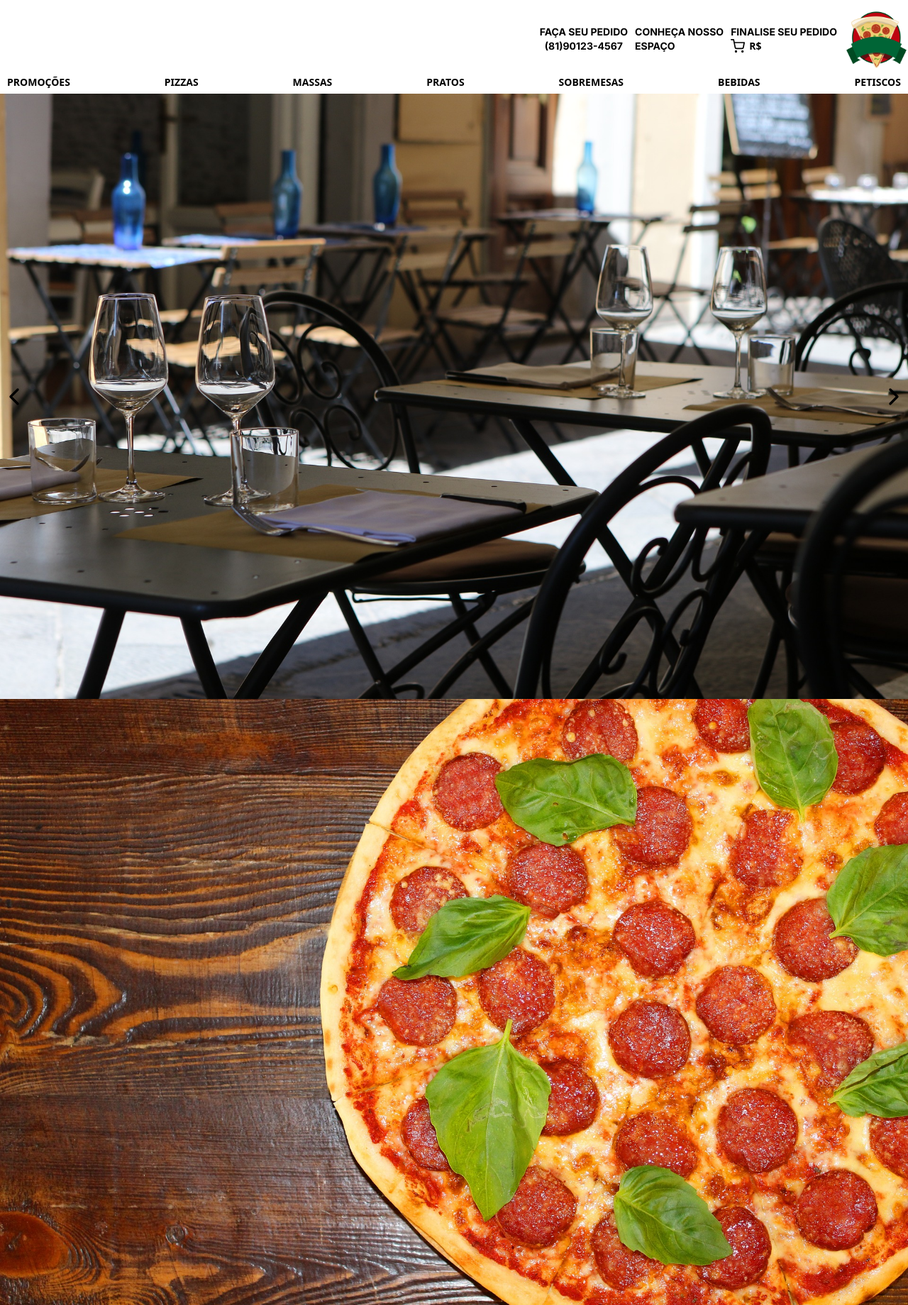
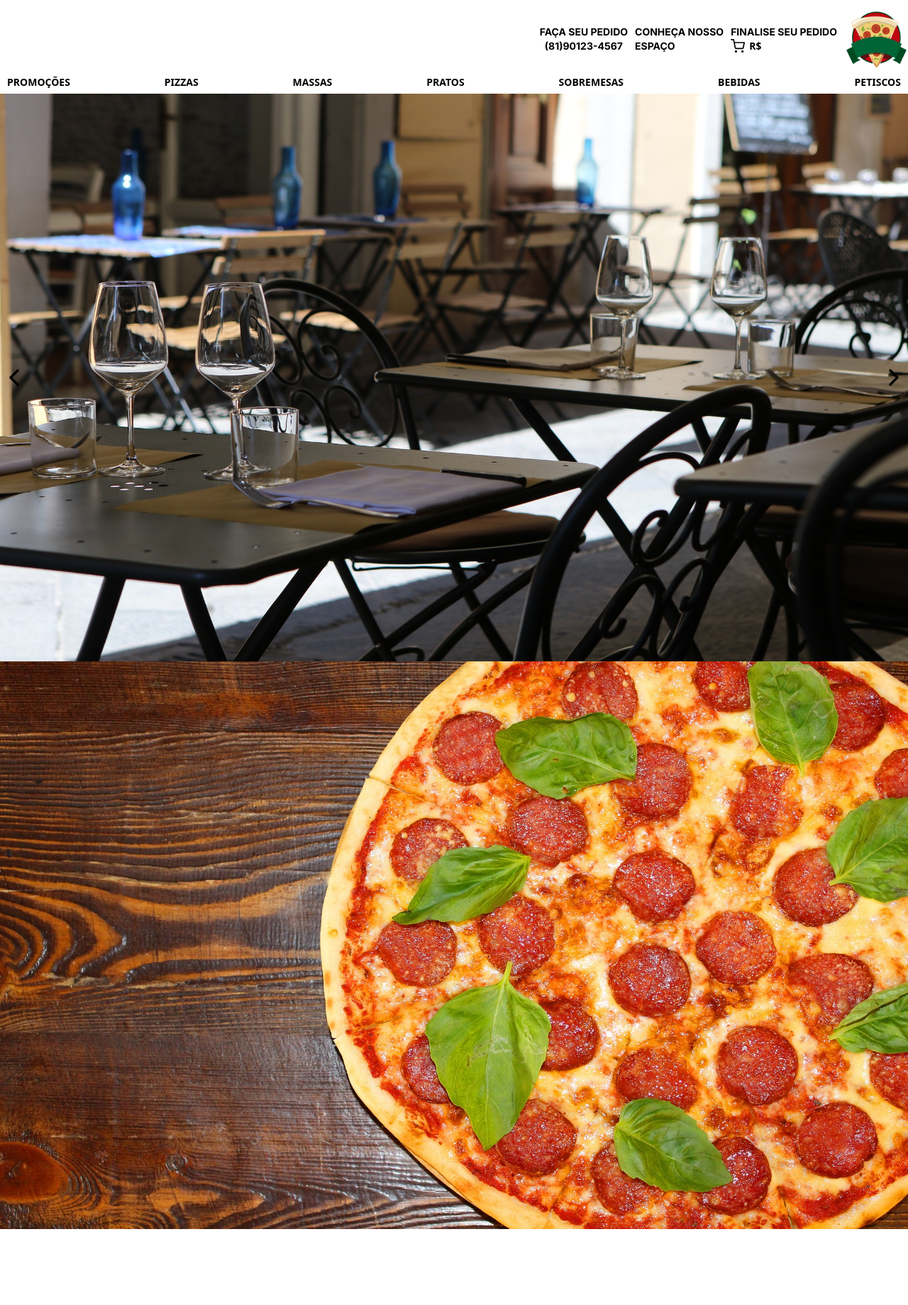
Before and after one commit to HumbertoFox/pizzaria, a Next.js app: page / in a window 1280 px wide. Shown: the whole page at 71% size. After the commit the page ends 1732 px from the top, so only its background shows below. Built offline with nearby package versions, Linux system fonts and the light colour scheme.

Commit message:
update img firefox remove inline style

```diff
--- a/src/components/pizza/index.tsx
+++ b/src/components/pizza/index.tsx
@@ -10,8 +10,8 @@ const slides = [SlideImage0, SlideImage1, SlideImage2, SlideImage3, SlideImage4,
 
 export default function PizzasComponent() {
     return (
-        <div className='flex w-full min-h-screen xl:min-h-full overflow-hidden relative' id='pizzas'>
-            {slides.map((element, index) => <Image src={element} key={index} style={{ width: '100%', height: '100%' }} alt='Image Pizzaria' priority />)}
+        <div className='flex w-full max-h-screen xl:min-h-full overflow-hidden relative' id='pizzas'>
+            {slides.map((element, index) => <Image src={element} key={index} alt='Image Pizzaria' priority />)}
         </div>
     );
 };
--- a/src/components/promotion/index.tsx
+++ b/src/components/promotion/index.tsx
@@ -9,8 +9,8 @@ const slides = [SlideImage0, SlideImage1, SlideImage2, SlideImage3];
 
 export default function PromotionComponent() {
     return (
-        <div className='flex w-full min-h-screen xl:min-h-full overflow-hidden relative' id='promotion'>
-            {slides.map((element, index) => <Image src={element} key={index} style={{ width: '100%', height: '100%' }} alt='Image Pizzaria' priority />)}
+        <div className='flex w-full max-h-screen xl:min-h-full overflow-hidden relative' id='promotion'>
+            {slides.map((element, index) => <Image src={element} key={index} alt='Image Pizzaria' priority />)}
             <div className='absolute inset-0 flex items-center justify-between'>
                 <button type='button' title='next' className='h-full'>
                     <ChevronLeft size={40} />
```
